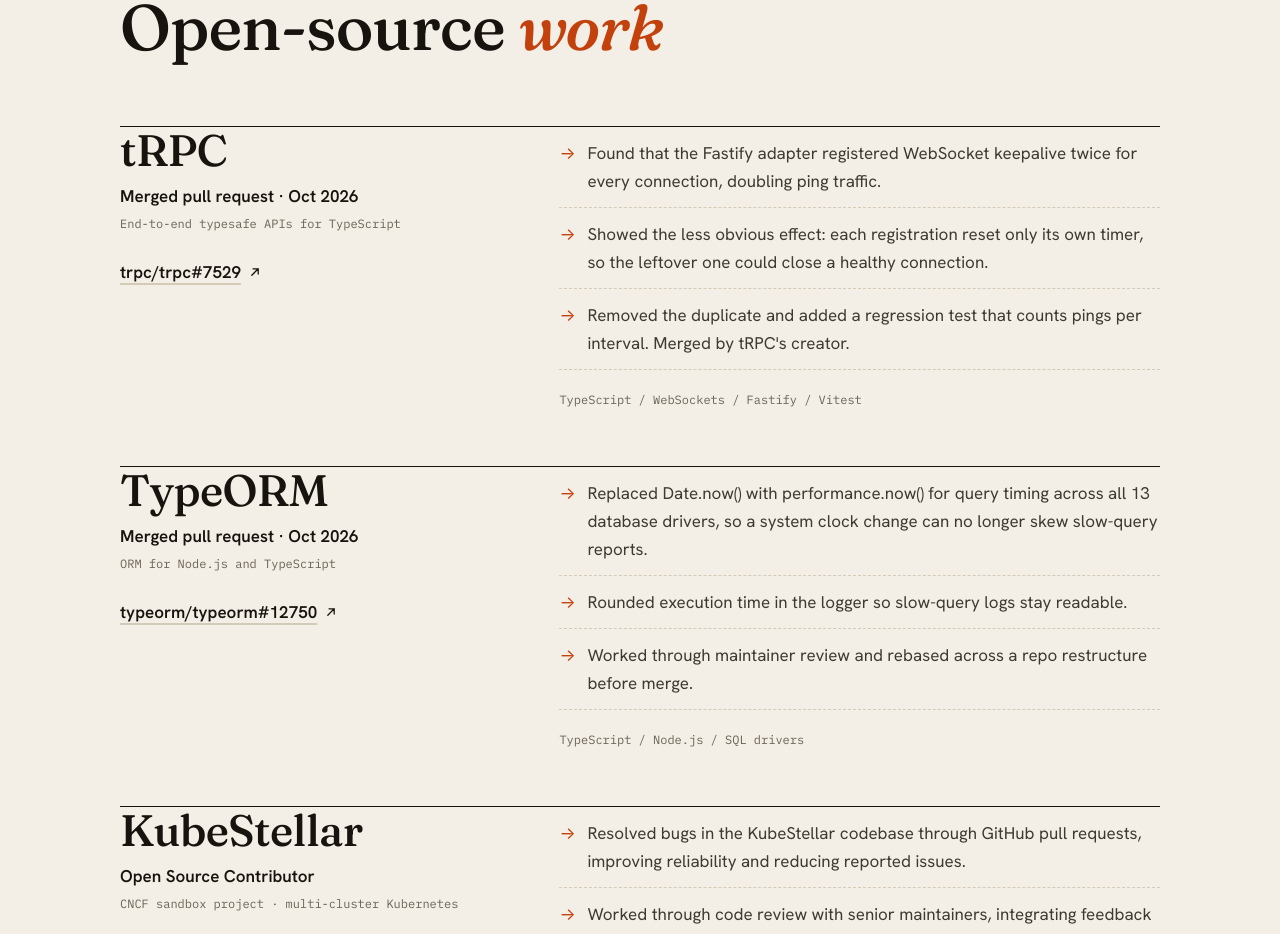
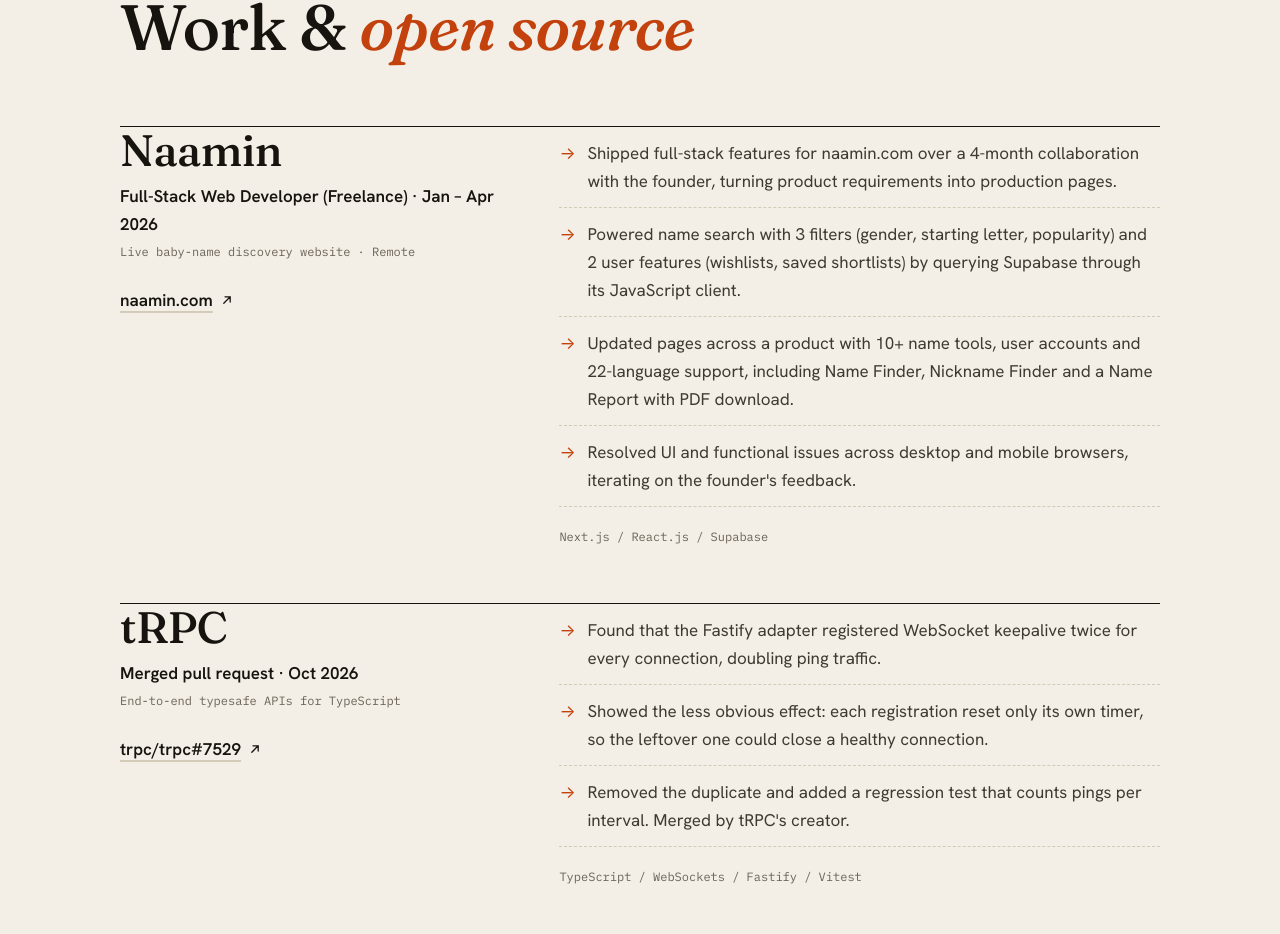
Before and after one commit to pri12ya871/Portfolio, a React (Vite) app: page / in a window 1280 px wide. Shown: the part 4488-5422 px from the top of the page. Built offline with nearby package versions, Linux system fonts and the light colour scheme.

Commit message:
Add Naamin freelance experience

```diff
--- a/src/components/Experience.jsx
+++ b/src/components/Experience.jsx
@@ -3,6 +3,19 @@
 import { ArrowOut } from './Icons';
 
 const ENTRIES = [
+  {
+    name: 'Naamin',
+    role: 'Full-Stack Web Developer (Freelance) · Jan – Apr 2026',
+    tag: 'Live baby-name discovery website · Remote',
+    link: { href: 'https://naamin.com', label: 'naamin.com' },
+    bullets: [
+      'Shipped full-stack features for naamin.com over a 4-month collaboration with the founder, turning product requirements into production pages.',
+      'Powered name search with 3 filters (gender, starting letter, popularity) and 2 user features (wishlists, saved shortlists) by querying Supabase through its JavaScript client.',
+      'Updated pages across a product with 10+ name tools, user accounts and 22-language support, including Name Finder, Nickname Finder and a Name Report with PDF download.',
+      'Resolved UI and functional issues across desktop and mobile browsers, iterating on the founder\'s feedback.',
+    ],
+    stack: 'Next.js  /  React.js  /  Supabase',
+  },
   {
     name: 'tRPC',
     role: 'Merged pull request · Oct 2026',
@@ -33,9 +46,8 @@
     tag: 'CNCF sandbox project · multi-cluster Kubernetes',
     link: { href: 'https://github.com/pri12ya871/kubestellar', label: 'My fork on GitHub' },
     bullets: [
-      'Resolved bugs in the KubeStellar codebase through GitHub pull requests, improving reliability and reducing reported issues.',
-      'Worked through code review with senior maintainers, integrating feedback to meet the project\'s engineering standards.',
-      'Used Git, Kubernetes, Docker and CI/CD pipelines in a distributed open-source environment.',
+      'Submitted a documentation fix to KubeStellar, a CNCF Sandbox project for multi-cluster Kubernetes configuration management.',
+      'The pull request was reviewed by maintainers and merged (Mar 2025).',
     ],
     stack: 'Git  /  Docker  /  Kubernetes  /  CI/CD  /  GitHub',
   },
@@ -45,7 +57,7 @@
   return (
     <div className="section">
       <div className="wrap">
-        <SectionHeader id="experience-title" num="04" label="Experience" title={<>Open-source <em>work</em></>} />
+        <SectionHeader id="experience-title" num="04" label="Experience" title={<>Work &amp; <em>open source</em></>} />
 
         {ENTRIES.map((e, i) => (
           <Reveal
```
